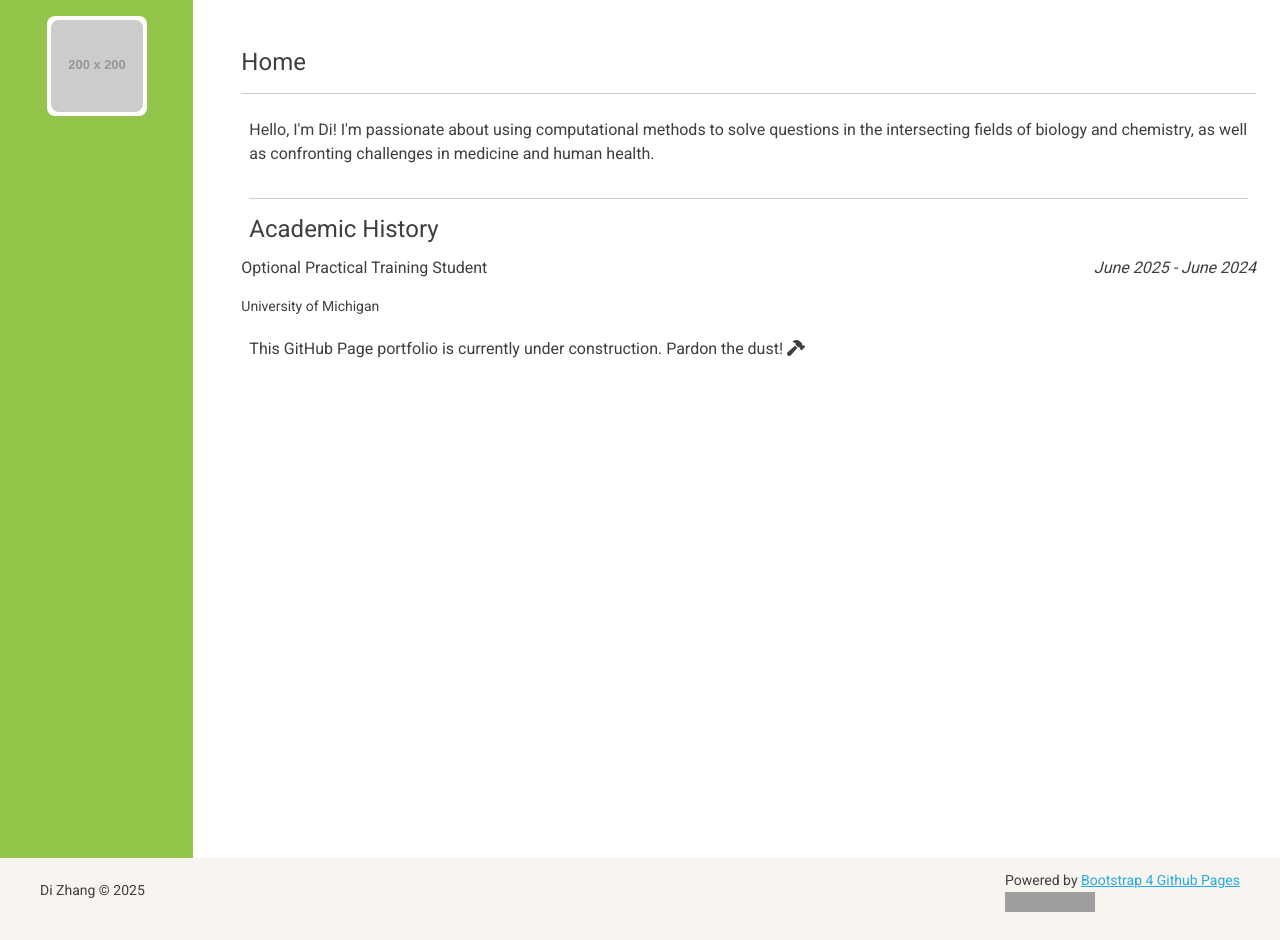
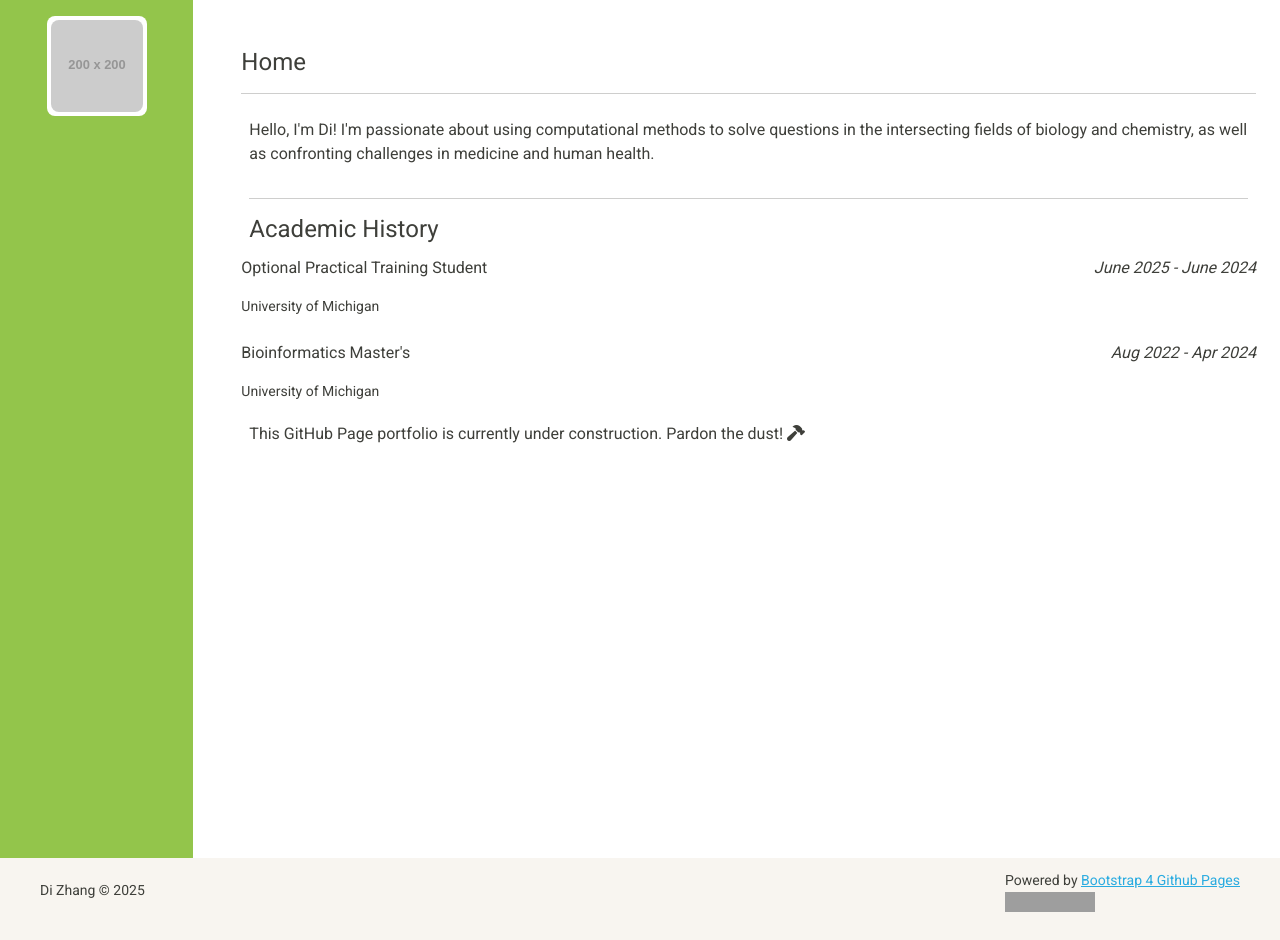
Before and after one commit to zhangdi33/zhangdi33.github.io, a Jekyll site: the page built from index.html, in a window 1280 px wide. Built offline with Jekyll 4.4.1, drawn with Linux system fonts in a browser that asks for light colours; grey boxes are pictures that could not be loaded.

Commit message:
Update index.html

```diff
--- a/index.html
+++ b/index.html
@@ -15,7 +15,7 @@ title: Home
       <p>Hello, I'm Di! I'm passionate about using computational methods to solve questions in the intersecting fields of biology and chemistry, as well as confronting challenges in medicine and human health.</p>
       <hr>
       <h4>Academic History</h4>
-      <div class="row no-gutters">
+      <div class="row">
         <div class="col p-1">
           <p>Optional Practical Training Student</p>
           <p class="small">University of Michigan</p>
@@ -24,6 +24,16 @@ title: Home
           <p><i>June 2025 - June 2024</i></p>
         </div>
       </div>
+      <div class="row">
+        <div class="col p-1">
+          <p>Bioinformatics Master's</p>
+          <p class="small">University of Michigan</p>
+        </div>
+        <div class="col-auto p-1">
+          <p><i>Aug 2022 - Apr 2024</i></p>
+        </div>
+      </div>
+
       <p>This GitHub Page portfolio is currently under construction. Pardon the dust! <i class="fa-solid fa-hammer"></i></p>
     </div>
 
```
